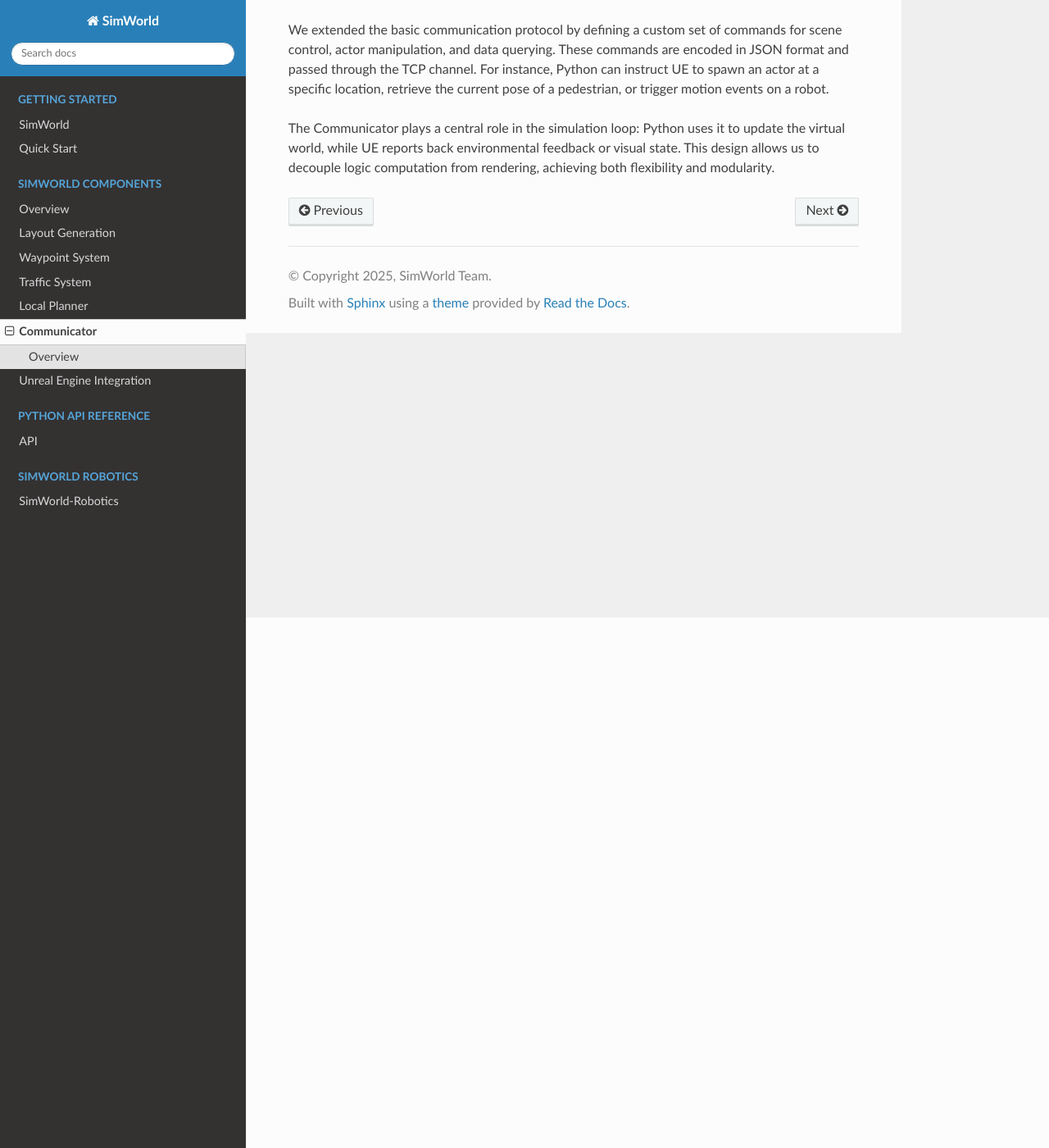
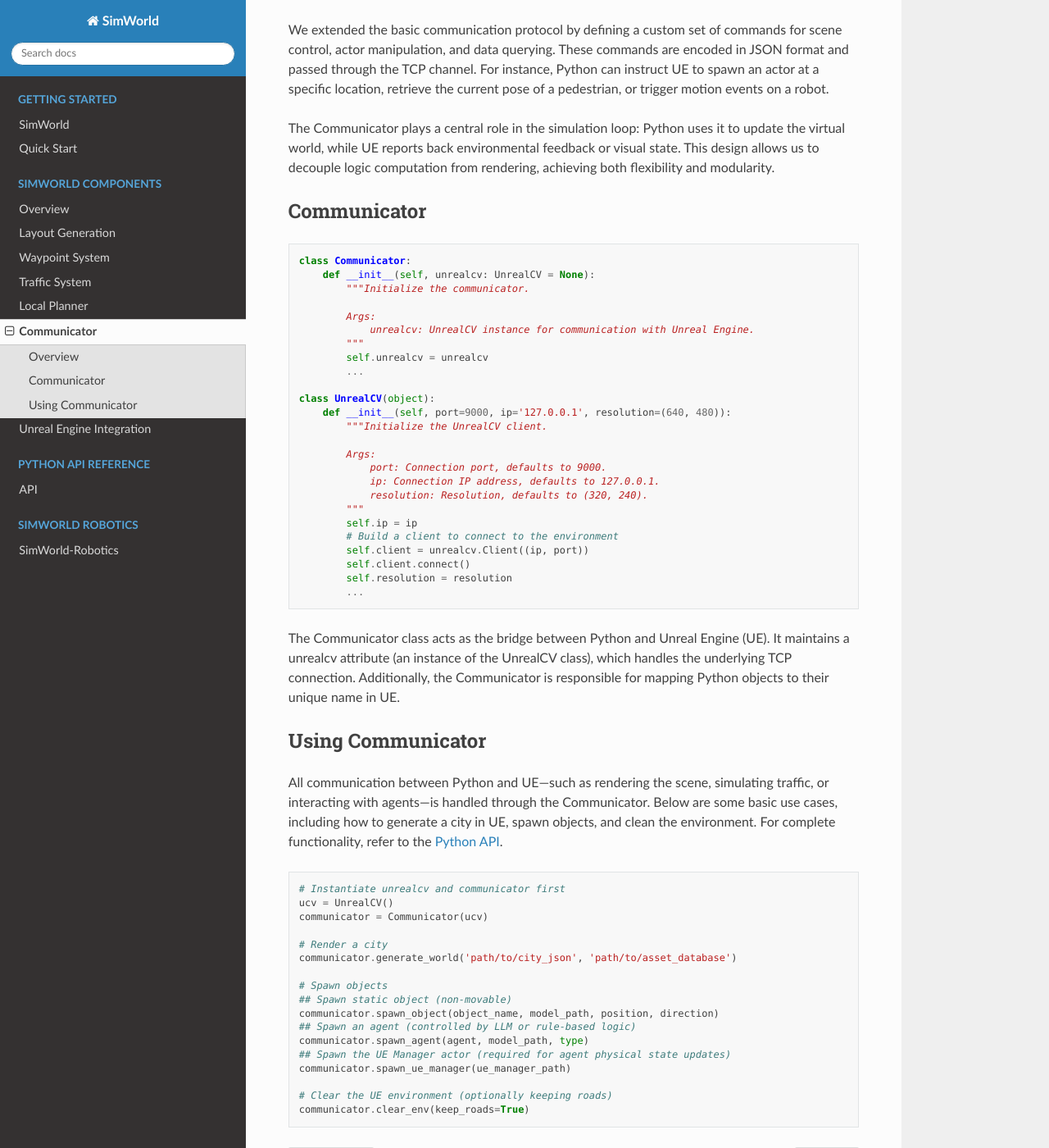
Before and after one commit to KoeYe/SimWorld-doc, a Sphinx documentation site: the page built from docs/source/components/communicator.md, in a window 1280 px wide and 1400 px high, scrolled down 647 px. Shown: the whole window at 82% size. Built offline with Sphinx 7.4.7 and the Read the Docs theme 3.1.0, drawn with Linux system fonts in a browser that asks for light colours; some of the changed text lies outside the part shown.

Commit message:
finish communicator

````diff
--- a/docs/source/components/communicator.md
+++ b/docs/source/components/communicator.md
@@ -6,8 +6,61 @@
 :align: center
 :alt: Communicator Architecture
 ```
-The **Communicator** module serves as the bridge between Python-based simulation logic and Unreal Engine's real-time 3D environment. Implemented in both Python and C++, it uses **UnrealCV** to establish a TCP connection, enabling asynchronous communication between the two sides.
+The **Communicator** module serves as the bridge between Python client and Unreal Engine server. Implemented in both Python and C++, it uses **UnrealCV** to establish a TCP connection, enabling communication between the two sides.
 
 We extended the basic communication protocol by defining a custom set of commands for scene control, actor manipulation, and data querying. These commands are encoded in JSON format and passed through the TCP channel. For instance, Python can instruct UE to spawn an actor at a specific location, retrieve the current pose of a pedestrian, or trigger motion events on a robot.
 
 The Communicator plays a central role in the simulation loop: Python uses it to update the virtual world, while UE reports back environmental feedback or visual state. This design allows us to decouple logic computation from rendering, achieving both flexibility and modularity.
+
+## Communicator
+```python
+class Communicator:
+    def __init__(self, unrealcv: UnrealCV = None):
+        """Initialize the communicator.
+
+        Args:
+            unrealcv: UnrealCV instance for communication with Unreal Engine.
+        """
+        self.unrealcv = unrealcv
+        ...
+
+class UnrealCV(object):
+    def __init__(self, port=9000, ip='127.0.0.1', resolution=(640, 480)):
+        """Initialize the UnrealCV client.
+
+        Args:
+            port: Connection port, defaults to 9000.
+            ip: Connection IP address, defaults to 127.0.0.1.
+            resolution: Resolution, defaults to (320, 240).
+        """
+        self.ip = ip
+        # Build a client to connect to the environment
+        self.client = unrealcv.Client((ip, port))
+        self.client.connect()
+        self.resolution = resolution
+        ...
+```
+The Communicator class acts as the bridge between Python and Unreal Engine (UE). It maintains a unrealcv attribute (an instance of the UnrealCV class), which handles the underlying TCP connection. Additionally, the Communicator is responsible for mapping Python objects to their unique name in UE.
+
+## Using Communicator
+All communication between Python and UE—such as rendering the scene, simulating traffic, or interacting with agents—is handled through the Communicator. Below are some basic use cases, including how to generate a city in UE, spawn objects, and clean the environment. For complete functionality, refer to the [Python API](../resources/python_api.md).
+
+```python
+# Instantiate unrealcv and communicator first
+ucv = UnrealCV()
+communicator = Communicator(ucv)
+
+# Render a city
+communicator.generate_world('path/to/city_json', 'path/to/asset_database')
+
+# Spawn objects
+## Spawn static object (non-movable)
+communicator.spawn_object(object_name, model_path, position, direction)
+## Spawn an agent (controlled by LLM or rule-based logic)
+communicator.spawn_agent(agent, model_path, type)
+## Spawn the UE Manager actor (required for agent physical state updates)
+communicator.spawn_ue_manager(ue_manager_path)
+
+# Clear the UE environment (optionally keeping roads)
+communicator.clear_env(keep_roads=True)
+```
````
